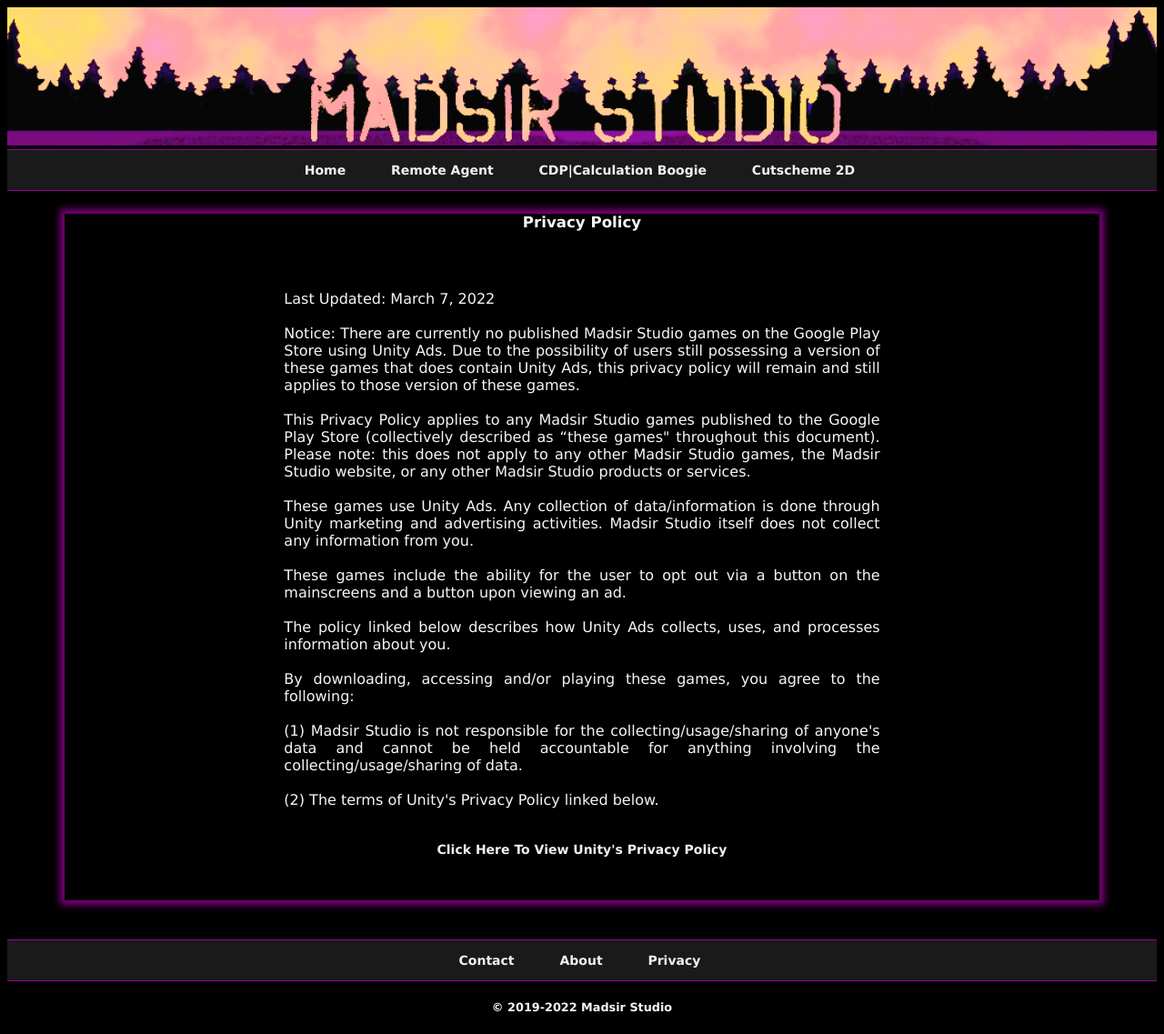
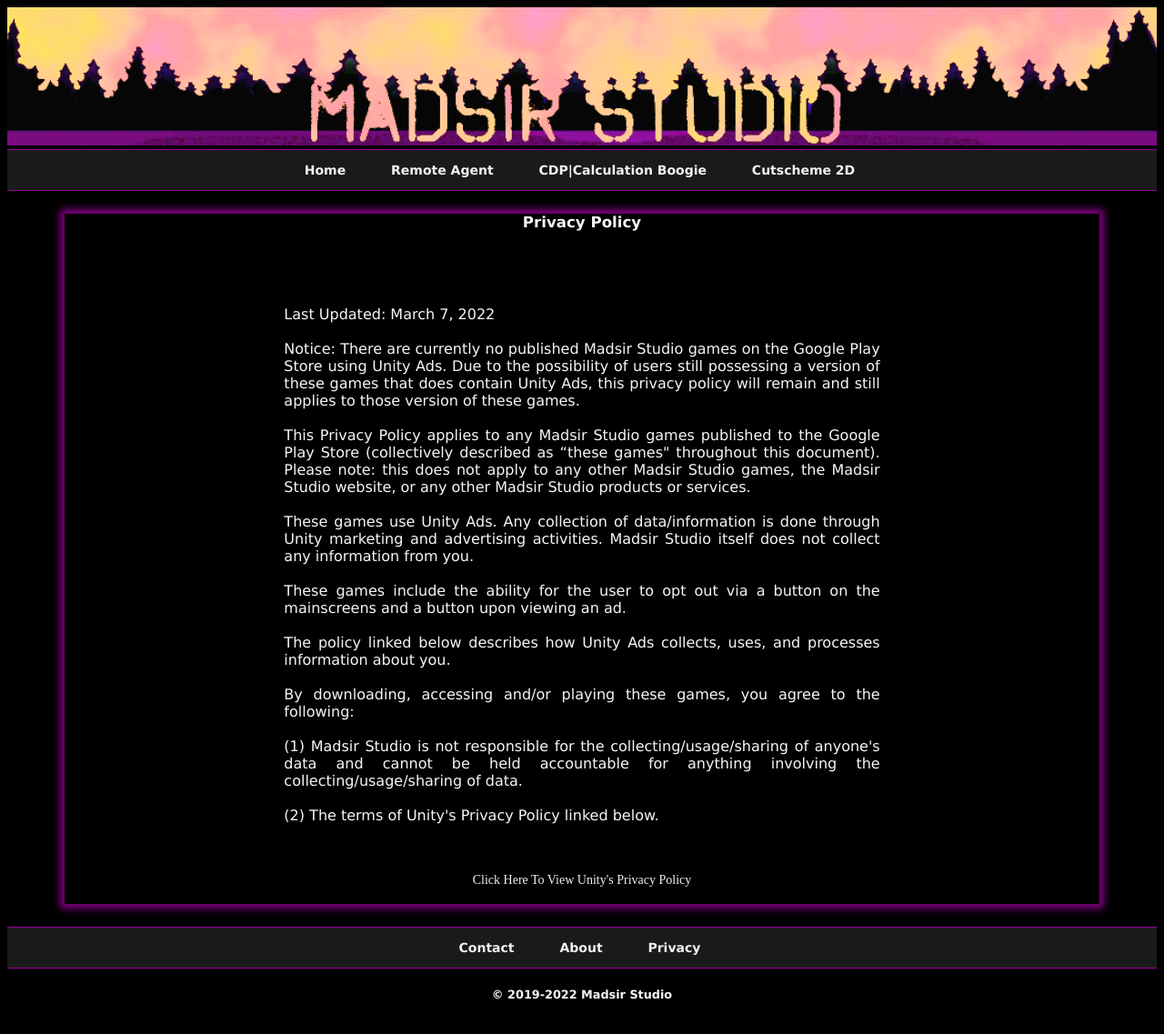
Before and after one commit to Madsir/madsirstudio.github.io, a Jekyll site: the page built from privacy/index.html, in a window 1280 px wide. Shown: the whole page at 91% size. Built offline with Jekyll 4.4.1, drawn with Linux system fonts in a browser that asks for light colours.

Commit message:
Update index.html

```diff
--- a/privacy/index.html
+++ b/privacy/index.html
@@ -23,13 +23,12 @@
 <body>
     <div class="main">
 	<center>
-<h1>
-Privacy Policy <br><br>
-    </h1>
+		<h1>Privacy Policy</h1>
+	<br>
+	<br>
         <div class="centerdiv">
 		<br>
-    <p>
-	    Last Updated: March 7, 2022
+    			<p> Last Updated: March 7, 2022
     		<br>
 	    	<br>
 	   		Notice: There are currently no published Madsir Studio games on the Google Play Store using Unity Ads. Due to the possibility of users still possessing a version of these games that does contain Unity Ads, this privacy policy will remain and still applies to those version of these games.
@@ -50,29 +49,16 @@
 			By downloading, accessing and/or playing these games, you agree to the following:<br>
         		<br>
         		(1) Madsir Studio is not responsible for the collecting/usage/sharing of anyone's data and cannot be held accountable for anything involving the collecting/usage/sharing of data.
-<br><br>
-        (2) The terms of Unity's Privacy Policy linked below.
-<br><br>
-    </p>
+		<br>
+		<br>
+       			 (2) The terms of Unity's Privacy Policy linked below.</p>
+		<br>
+		<br>
 	</div>
-    <h1>
 	<a href="https://unity3d.com/legal/privacy-policy">Click Here To View Unity's Privacy Policy</a>
-    </h1>
 	<br>
 	<br>
         </center>
 </div>
 </body>
 </html>
-© 2022 GitHub, Inc.
-Terms
-Privacy
-Security
-Status
-Docs
-Contact GitHub
-Pricing
-API
-Training
-Blog
-About
```
Lines whose indentation alone changed are shown as unchanged.
